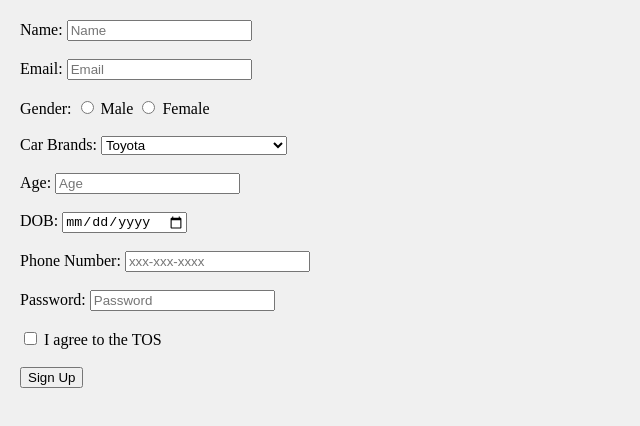
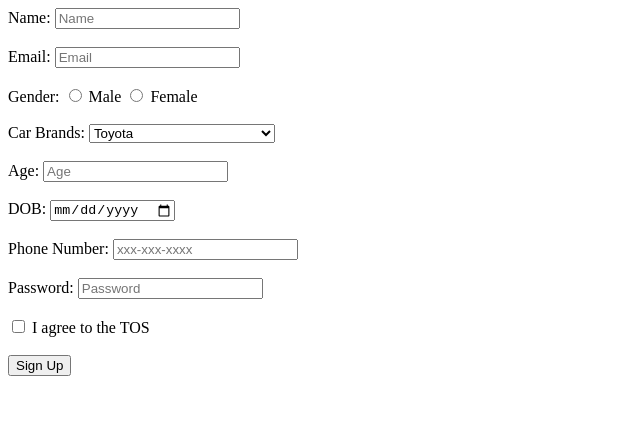
Before and after one commit to acciojob/signup-form-car-MD-SHOAIB-ASIF, a website: page main.html in a window 1280 px wide. Shown: the whole page, without its empty margins (0-640 px from the left). Drawn offline with Linux system fonts and the light colour scheme.

Commit message:
created a submission

```diff
--- a/styles.css
+++ b/styles.css
@@ -1,8 +1,2 @@
 
 /* Your CSS Code here. */
-body {
-
-    background-color: #f0f0f0;
-    margin: 0;
-    padding: 20px;
-}
```
